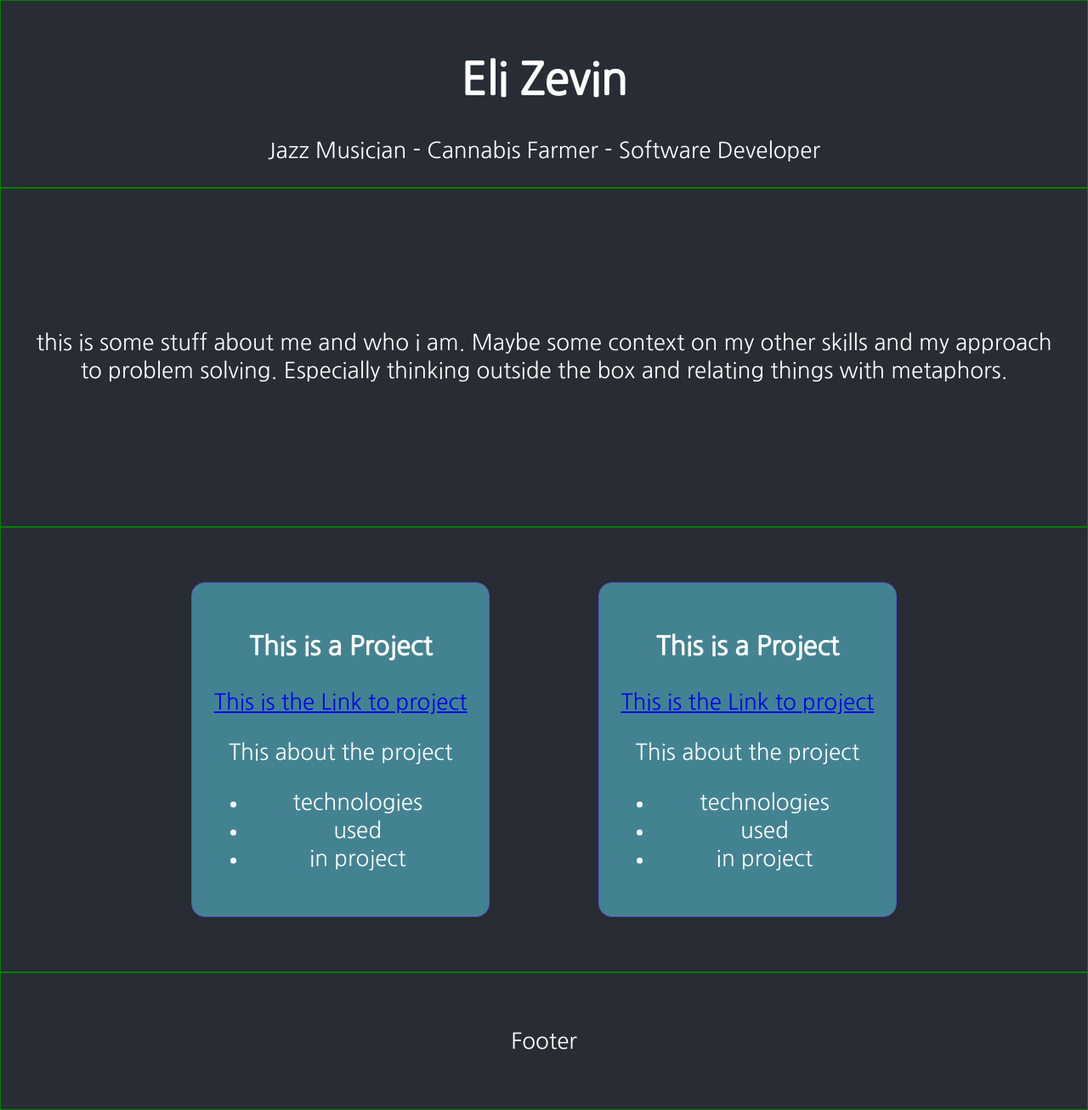
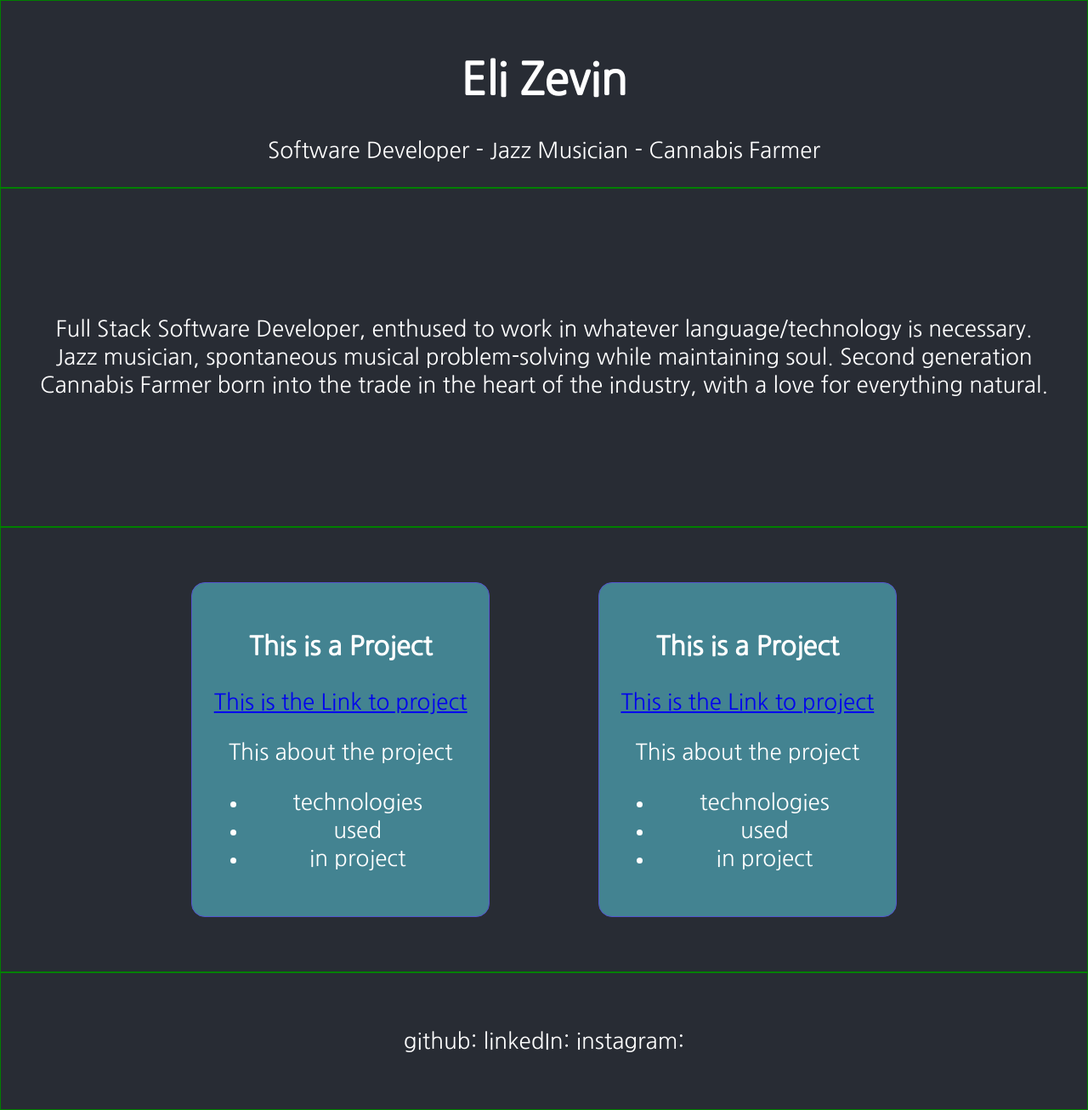
Before and after one commit to dizzyjaguar/portfolio, a React (Create React App) app: page / in a window 1280 px wide. Shown: the whole page at 85% size. Built offline with nearby package versions, Linux system fonts and the light colour scheme.

Commit message:
add about

```diff
--- a/src/components/About/About.js
+++ b/src/components/About/About.js
@@ -4,7 +4,7 @@ export default class About extends Component {
   render() {
     return (
       <div className='About'>
-        <p>this is some stuff about me and who i am.  Maybe some context on my other skills and my approach to problem solving.  Especially thinking outside the box and relating things with metaphors.</p>
+        <p>Full Stack Software Developer, enthused to work in whatever language/technology is necessary. Jazz musician, spontaneous musical problem-solving while maintaining soul. Second generation Cannabis Farmer born into the trade in the heart of the industry, with a love for everything natural.</p>
       </div>
     )
   }
--- a/src/components/Footer/Footer.js
+++ b/src/components/Footer/Footer.js
@@ -4,7 +4,11 @@ export default class Footer extends Component {
   render() {
     return (
       <div className='Footer'>
-        Footer
+        <p>
+          github:
+          linkedIn:
+          instagram:
+        </p>
       </div>
     )
   }
--- a/src/components/Header/Header.js
+++ b/src/components/Header/Header.js
@@ -6,7 +6,7 @@ export default class Header extends Component {
     return (
       <div className='Header'>
         <h1>Eli Zevin</h1>
-        <span>Jazz Musician - Cannabis Farmer - Software Developer</span>
+        <span>Software Developer - Jazz Musician - Cannabis Farmer</span>
       </div>
     )
   }
```
